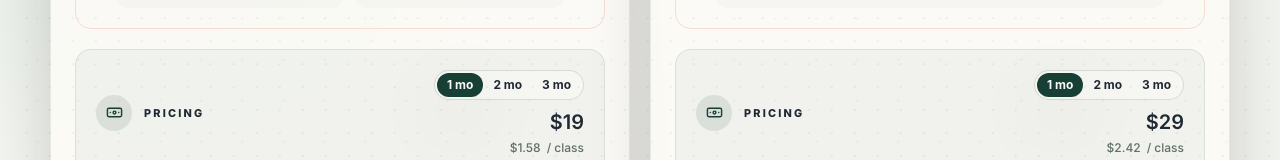
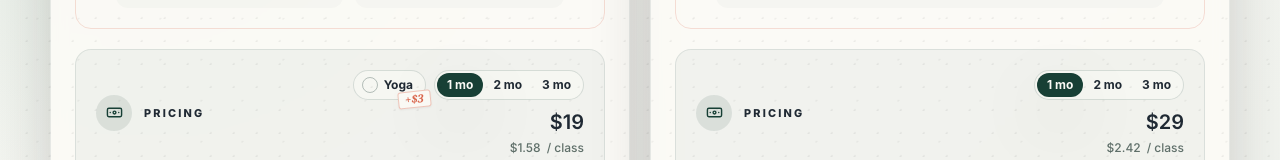
Before and after one commit to yinforyoga/yinforyoga.github.io, a Next.js app: page / in a window 1280 px wide. Shown: the part 571-731 px from the top of the page. Built offline with nearby package versions, Linux system fonts and the light colour scheme.

Commit message:
Introduce add-ons

```diff
--- a/app/page.tsx
+++ b/app/page.tsx
@@ -8,6 +8,7 @@ import {
   Banknote,
   BookOpen,
   CalendarDays,
+  Check,
   CheckCircle2,
   ExternalLink,
   Instagram,
@@ -21,6 +22,7 @@ import {
   certificates,
   durationDiscounts,
   type Offering,
+  type OfferingAddOn,
   type OfferingLocalTime,
   type OfferingPrice,
   type OfferingSchedule,
@@ -234,7 +236,11 @@ function OfferingCard({
           <ScheduleInfo schedule={offering.schedule} />
         </div>
 
-        <PricingInfo price={offering.price} schedule={offering.schedule} />
+        <PricingInfo
+          price={offering.price}
+          schedule={offering.schedule}
+          addOn={offering.addOn}
+        />
 
         {offering.equipment?.length ? (
           <EquipmentInfo items={offering.equipment} />
@@ -249,23 +255,59 @@ function OfferingCard({
   );
 }
 
-function getWeeklyClassCount(schedule: OfferingSchedule) {
+function getWeeklyClassCount(
+  schedule: OfferingSchedule,
+  includeOptional: boolean,
+) {
   const count = schedule.split
-    .filter((item) => !item.optional)
+    .filter((item) => !item.optional || includeOptional)
     .reduce((total, item) => total + item.days.length, 0);
 
   return count || 1;
 }
 
+function formatTotal(amount: number, currency: string) {
+  return new Intl.NumberFormat(undefined, {
+    style: "currency",
+    currency,
+    maximumFractionDigits: 0,
+  }).format(amount);
+}
+
+function formatPerClass(amount: number, currency: string) {
+  return new Intl.NumberFormat(undefined, {
+    style: "currency",
+    currency,
+    minimumFractionDigits: 0,
+    maximumFractionDigits: 2,
+  }).format(amount);
+}
+
+// Total price for `duration` months at a monthly rate of `amount`, discounted
+// per a duration-discount table. Mirrors the 1-month passthrough + rounded
+// discount behavior the pricing card has always used, factored out so the
+// base price and an optional add-on's price can be computed and then summed.
+function getDiscountedTotal(
+  amount: number,
+  duration: 1 | 2 | 3,
+  discount: number,
+) {
+  if (duration === 1) return amount;
+  return Math.round(amount * duration * (1 - discount));
+}
+
 function PricingInfo({
   price,
   schedule,
+  addOn,
 }: {
   price: OfferingPrice;
   schedule: OfferingSchedule;
+  addOn?: OfferingAddOn;
 }) {
   const [region, setRegion] = useState("IN");
   const [duration, setDuration] = useState<1 | 2 | 3>(1);
+  const [includeAddOn, setIncludeAddOn] = useState(false);
 
   useEffect(() => {
     const locale = new Intl.Locale(navigator.language);
@@ -273,65 +315,116 @@ function PricingInfo({
     setRegion(getRegionFromTimeZone(timeZone) ?? locale.region ?? "IN");
   }, []);
 
-  const formatTotal = (amount: number, currency: string) =>
-    new Intl.NumberFormat(undefined, {
-      style: "currency",
-      currency,
-      maximumFractionDigits: 0,
-    }).format(amount);
+  const discount = durationDiscounts[duration];
 
-  const formatPerClass = (amount: number, currency: string) =>
-    new Intl.NumberFormat(undefined, {
-      style: "currency",
-      currency,
-      minimumFractionDigits: 0,
-      maximumFractionDigits: 2,
-    }).format(amount);
-
-  const discount = durationDiscounts[duration];
-  const classesPerMonth = getWeeklyClassCount(schedule) * 4;
-
-  const { actual, extrapolated, perClassActual, perClassBaseline } = (() => {
-    if (price.type === "fixed") {
-      const regionalPrice = price.regions[region] ?? price.regions.IN;
-      const extrapolatedAmount = regionalPrice.amount * duration;
-      const actualAmount =
-        duration === 1
-          ? regionalPrice.amount
-          : Math.round(extrapolatedAmount * (1 - discount));
-      const perClassBaselineAmount = regionalPrice.amount / classesPerMonth;
-      const perClassActualAmount = perClassBaselineAmount * (1 - discount);
-      return {
-        actual: formatTotal(actualAmount, regionalPrice.currency),
-        extrapolated: formatTotal(extrapolatedAmount, regionalPrice.currency),
-        perClassActual: formatPerClass(perClassActualAmount, regionalPrice.currency),
-        perClassBaseline: formatPerClass(perClassBaselineAmount, regionalPrice.currency),
-      };
-    }
-
+  if (price.type !== "fixed") {
+    // Add-ons are only modeled for fixed pricing (the only kind in use
+    // today); range-priced offerings render the original layout untouched.
+    const classesPerMonth = getWeeklyClassCount(schedule, false) * 4;
     const regionalPrice = price.regions[region] ?? price.regions.IN;
     const extrapolatedMin = regionalPrice.min * duration;
     const extrapolatedMax = regionalPrice.max * duration;
-    const actualMin =
-      duration === 1
-        ? regionalPrice.min
-        : Math.round(extrapolatedMin * (1 - discount));
-    const actualMax =
-      duration === 1
-        ? regionalPrice.max
-        : Math.round(extrapolatedMax * (1 - discount));
-    const perClassBaselineMin = regionalPrice.min / classesPerMonth;
-    const perClassBaselineMax = regionalPrice.max / classesPerMonth;
-    const perClassActualMin = perClassBaselineMin * (1 - discount);
-    const perClassActualMax = perClassBaselineMax * (1 - discount);
-    return {
-      actual: `${formatTotal(actualMin, regionalPrice.currency)} – ${formatTotal(actualMax, regionalPrice.currency)}`,
-      extrapolated: `${formatTotal(extrapolatedMin, regionalPrice.currency)} – ${formatTotal(extrapolatedMax, regionalPrice.currency)}`,
-      perClassActual: `${formatPerClass(perClassActualMin, regionalPrice.currency)} – ${formatPerClass(perClassActualMax, regionalPrice.currency)}`,
-      perClassBaseline: `${formatPerClass(perClassBaselineMin, regionalPrice.currency)} – ${formatPerClass(perClassBaselineMax, regionalPrice.currency)}`,
-    };
-  })();
+    const actualMin = getDiscountedTotal(regionalPrice.min, duration, discount);
+    const actualMax = getDiscountedTotal(regionalPrice.max, duration, discount);
+    const perClassActualMin =
+      (regionalPrice.min / classesPerMonth) * (1 - discount);
+    const perClassActualMax =
+      (regionalPrice.max / classesPerMonth) * (1 - discount);
 
+    return (
+      <PricingCard
+        actual={`${formatTotal(actualMin, regionalPrice.currency)} – ${formatTotal(actualMax, regionalPrice.currency)}`}
+        extrapolated={
+          duration !== 1
+            ? `${formatTotal(extrapolatedMin, regionalPrice.currency)} – ${formatTotal(extrapolatedMax, regionalPrice.currency)}`
+            : undefined
+        }
+        perClassActual={`${formatPerClass(perClassActualMin, regionalPrice.currency)} – ${formatPerClass(perClassActualMax, regionalPrice.currency)}`}
+        duration={duration}
+        onDurationChange={setDuration}
+      />
+    );
+  }
+
+  const regionalPrice = price.regions[region] ?? price.regions.IN;
+  const baseClassesPerMonth = getWeeklyClassCount(schedule, false) * 4;
+  const baseActual = getDiscountedTotal(regionalPrice.amount, duration, discount);
+  const baseExtrapolated = regionalPrice.amount * duration;
+
+  const addOnScheduleItem = addOn
+    ? schedule.split.find(
+      (item) => item.classType === addOn.classType && item.optional,
+    )
+    : undefined;
+  const addOnRegionalPrice = addOn
+    ? addOn.price.regions[region] ?? addOn.price.regions.IN
+    : undefined;
+  const addOnClassesPerMonth = (addOnScheduleItem?.days.length ?? 0) * 4;
+  const addOnActual =
+    addOn && addOnRegionalPrice
+      ? getDiscountedTotal(
+        addOnRegionalPrice.amount,
+        duration,
+        addOn.durationDiscounts[duration],
+      )
+      : 0;
+  const addOnExtrapolated = addOnRegionalPrice
+    ? addOnRegionalPrice.amount * duration
+    : 0;
+
+  const totalClassesPerMonth =
+    baseClassesPerMonth + (includeAddOn ? addOnClassesPerMonth : 0);
+  const totalActual = baseActual + (includeAddOn ? addOnActual : 0);
+  const totalExtrapolated =
+    baseExtrapolated + (includeAddOn ? addOnExtrapolated : 0);
+  const perClassActualAmount =
+    totalActual / (totalClassesPerMonth * duration);
+
+  return (
+    <PricingCard
+      actual={formatTotal(totalActual, regionalPrice.currency)}
+      extrapolated={
+        duration !== 1
+          ? formatTotal(totalExtrapolated, regionalPrice.currency)
+          : undefined
+      }
+      perClassActual={formatPerClass(perClassActualAmount, regionalPrice.currency)}
+      duration={duration}
+      onDurationChange={setDuration}
+      addOn={
+        addOn && addOnRegionalPrice
+          ? {
+            label: addOn.label,
+            priceLabel: formatTotal(addOnActual, addOnRegionalPrice.currency),
+            checked: includeAddOn,
+            onChange: setIncludeAddOn,
+          }
+          : undefined
+      }
+    />
+  );
+}
+
+function PricingCard({
+  actual,
+  extrapolated,
+  perClassActual,
+  duration,
+  onDurationChange,
+  addOn,
+}: {
+  actual: string;
+  extrapolated?: string;
+  perClassActual: string;
+  duration: 1 | 2 | 3;
+  onDurationChange: (value: 1 | 2 | 3) => void;
+  addOn?: {
+    label: string;
+    priceLabel: string;
+    checked: boolean;
+    onChange: (checked: boolean) => void;
+  };
+}) {
   return (
     <div className="mt-5 flex items-center justify-between gap-4 rounded-2xl border border-forest/10 bg-forest/[0.04] p-4 dark:border-linen/10 dark:bg-linen/[0.04] sm:p-5">
       <div className="flex items-center gap-3">
@@ -343,10 +436,20 @@ function PricingInfo({
         </p>
       </div>
       <div className="flex flex-col items-end gap-2">
-        <DurationTabs duration={duration} onChange={setDuration} />
+        <div className="flex flex-wrap items-center justify-end gap-2">
+          {addOn ? (
+            <AddOnToggle
+              label={addOn.label}
+              priceLabel={addOn.priceLabel}
+              checked={addOn.checked}
+              onChange={addOn.onChange}
+            />
+          ) : null}
+          <DurationTabs duration={duration} onChange={onDurationChange} />
+        </div>
         <div className="flex flex-col items-end gap-1">
           <div className="flex flex-wrap items-baseline justify-end gap-x-2 gap-y-1">
-            {duration !== 1 ? (
+            {extrapolated ? (
               <span className="font-sans text-sm font-medium text-[color:var(--muted)] line-through decoration-ember/70">
                 {extrapolated}
               </span>
@@ -362,6 +465,47 @@ function PricingInfo({
         </div>
       </div>
     </div>
+  );
+}
+
+function AddOnToggle({
+  label,
+  priceLabel,
+  checked,
+  onChange,
+}: {
+  label: string;
+  priceLabel: string;
+  checked: boolean;
+  onChange: (checked: boolean) => void;
+}) {
+  return (
+    <label className="relative inline-flex cursor-pointer items-center gap-1.5 rounded-full border border-forest/15 bg-linen/60 py-1.5 pl-2 pr-3 text-xs font-bold text-walnut/68 transition-colors hover:text-bark dark:border-linen/15 dark:bg-white/5 dark:text-stone dark:hover:text-linen">
+      <input
+        type="checkbox"
+        className="sr-only"
+        checked={checked}
+        onChange={(event) => onChange(event.target.checked)}
+      />
+      <span
+        aria-hidden="true"
+        className={`grid h-4 w-4 shrink-0 place-items-center rounded-full border transition-colors ${checked
+          ? "border-forest bg-forest text-linen dark:border-linen dark:bg-linen dark:text-bark"
+          : "border-walnut/35 text-transparent dark:border-stone/45"
+          }`}
+      >
+        <Check size={11} strokeWidth={3} />
+      </span>
+      <span className={checked ? "text-bark dark:text-linen" : ""}>
+        {label}
+      </span>
+      {/* Pinned on top of the pill, not inside it, so the pill (checkbox +
+          label) never resizes when `checked` flips — only this tag's own
+          look changes. */}
+      <span className="pointer-events-none absolute -bottom-2.5 -right-1.5 z-10 -rotate-6 rounded-[3px] border border-ember/35 bg-[color:var(--panel-strong)] px-1.5 py-0.5 font-serif text-[0.7rem] italic leading-none text-ember shadow-sm dark:border-ember/40">
+        +{priceLabel}
+      </span>
+    </label>
   );
 }
 
--- a/lib/data.ts
+++ b/lib/data.ts
@@ -79,12 +79,33 @@ export const durationDiscounts: Record<1 | 2 | 3, number> = {
   3: 0.25,
 };
 
+// Add-on classes (e.g. the optional Thursday Yoga session tacked onto Yin for
+// Strength) are priced separately from the offering's mandatory classes, and
+// discount faster with commitment length (25% for 2 months, 50% for 3) since
+// the per-class rate drops ₹100 → ₹75 → ₹50.
+export const addOnDurationDiscounts: Record<1 | 2 | 3, number> = {
+  1: 0,
+  2: 0.25,
+  3: 0.4,
+};
+
+export type OfferingAddOn = {
+  label: string;
+  classType: OfferingClassType;
+  price: {
+    type: "fixed";
+    regions: Record<string, { amount: number; currency: string }>;
+  };
+  durationDiscounts: Record<1 | 2 | 3, number>;
+};
+
 export type Offering = {
   title: string;
   eyebrow: string;
   theme: string;
   schedule: OfferingSchedule;
   price: OfferingPrice;
+  addOn?: OfferingAddOn;
   mode: OfferingMode;
   status: OfferingStatus;
   formUrl: string;
@@ -161,6 +182,35 @@ export const offerings: Offering[] = [
         NL: { amount: 18, currency: "EUR" },
         IE: { amount: 18, currency: "EUR" },
       },
+    },
+    // TODO: only the IN amount (₹100/class × 4 classes/month) is a confirmed
+    // price. The rest are provisional, scaled from this offering's own
+    // regional/INR ratio above (e.g. US = 400 × (19 / 2400) ≈ 3) — review
+    // and replace with actual figures before launch.
+    addOn: {
+      label: "Yoga",
+      classType: "Yoga",
+      price: {
+        type: "fixed",
+        regions: {
+          IN: { amount: 400, currency: "INR" },
+          US: { amount: 3, currency: "USD" },
+          CA: { amount: 4, currency: "CAD" },
+          GB: { amount: 3, currency: "GBP" },
+          AU: { amount: 5, currency: "AUD" },
+          NZ: { amount: 5, currency: "NZD" },
+          AE: { amount: 12, currency: "AED" },
+          SG: { amount: 4, currency: "SGD" },
+          JP: { amount: 480, currency: "JPY" },
+          DE: { amount: 3, currency: "EUR" },
+          FR: { amount: 3, currency: "EUR" },
+          IT: { amount: 3, currency: "EUR" },
+          ES: { amount: 3, currency: "EUR" },
+          NL: { amount: 3, currency: "EUR" },
+          IE: { amount: 3, currency: "EUR" },
+        },
+      },
+      durationDiscounts: addOnDurationDiscounts,
     },
     mode: "Online",
     status: "Registrations Open",
@@ -243,8 +293,8 @@ export const offerings: Offering[] = [
     equipment: [
       { label: "Yoga Mat", icon: RectangleHorizontal },
       { label: "Yoga Blocks", icon: Blocks },
-        { label: "Yoga Strap", icon: StretchHorizontal},
-        { label: "(Yoga) Chair", icon: RockingChair},
+      { label: "Yoga Strap", icon: StretchHorizontal },
+      { label: "(Yoga) Chair", icon: RockingChair },
     ],
   }
 ];
```
Lines whose indentation alone changed are shown as unchanged.
